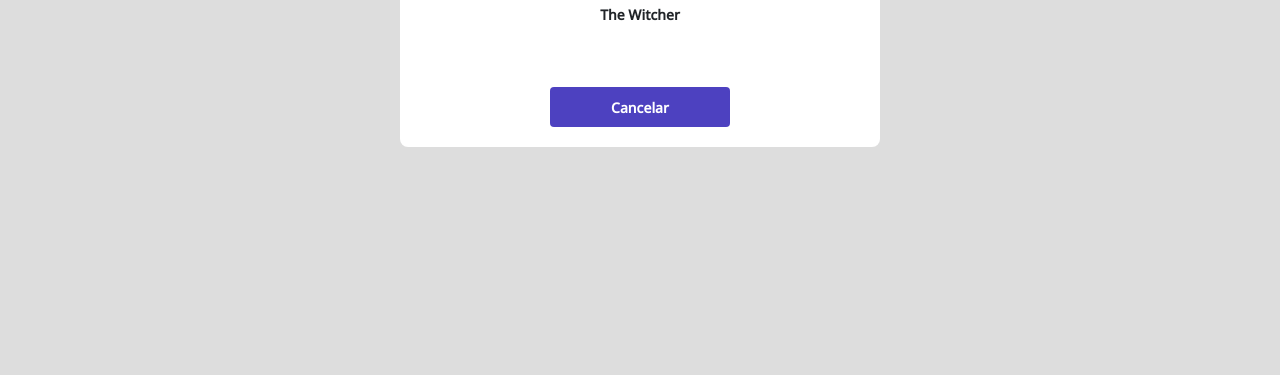
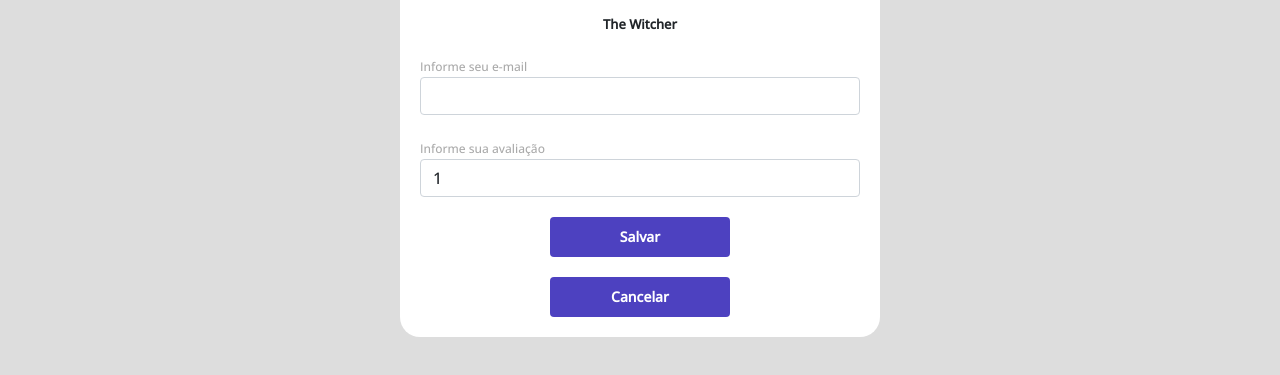
Before and after one commit to MatheussFg/dsmovie, a plain HTML site: page form.html in a window 1280 px wide. Shown: the part 463-838 px from the top of the page. Before the commit the page ends 800 px from the top, so only its background shows below. Drawn offline with nearby package versions, Linux system fonts and the light colour scheme.

Commit message:
Formulário PARTE 2

```diff
--- a/css/styles.css
+++ b/css/styles.css
@@ -4,6 +4,7 @@
     --text-gray: #4A4A4A;
     --color-primary: #4D41C0;
     --white: #fff;
+    --text-light-gray: #aaa;
 }
 
 * {
@@ -115,9 +116,54 @@ a:hover {
     align-items: center;
     justify-content: center;
     border-radius: 4px;
+    /*tirando a borda do botão(salvar) que é padrão*/
+    border: 0;
 }
 
 .dsmovie-form-container {
     padding: 40px 0;
     max-width: 480px;
 }
+
+.dsmovie-form-description {
+    background-color: var(--white);
+    padding: 20px;
+    display: flex;
+    flex-direction: column;
+    align-items: center;
+    /*colocando a largura do dsmovie form, no caso vamos no .dsmovie-form e colocar width:100%(largura)*/
+    border-radius: 0 0 20px 20px;
+}
+
+
+/*Parte de formulários*/
+
+.dsmovie-form {
+    width: 100%;
+}
+
+.dsmovie-form-description h3 {
+    font-size: 13px;
+    font-weight: 700;
+    margin-bottom: 20px;
+}
+
+.dsmovie-form-group {
+    margin-bottom: 20px;
+}
+
+.dsmovie-form-group label {
+    font-size: 12px;
+    color: var(--text-light-gray);
+}
+
+
+/*espaçando os botões de salvar e cancelar*/
+
+.dsmovie-form-btn-container {
+    height: 100px;
+    display: flex;
+    flex-direction: column;
+    align-items: center;
+    justify-content: space-between;
+}
--- a/form.html
+++ b/form.html
@@ -31,9 +31,34 @@
                 <div>
                     <div class="dsmovie-card">
                         <img src="https://www.themoviedb.org/t/p/w533_and_h300_bestv2/jBJWaqoSCiARWtfV0GlqHrcdidd.jpg" alt="The Witcher">
-                        <div class="dsmovie-card-description">
+                        <div class="dsmovie-form-description">
                             <h3>The Witcher</h3>
-                            <a class="dsmovie-btn" href="index.html">Cancelar</a>
+                            <form class="dsmovie-form">
+                                <div class="form-group dsmovie-form-group">
+                                    <label for="email">Informe seu e-mail</label>
+                                    <input class="form-control" type="email" id="email">
+
+                                </div>
+                                <div class="form-group dsmovie-form-group">
+                                    <label for="score">Informe sua avaliação</label>
+                                    <select class="form-control" name="score" id="score">
+                                        <option value="1">1</option>
+                                        <option value="2">2</option>
+                                        <option value="3">3</option>
+                                        <option value="4">4</option>
+                                        <option value="5">5</option>
+
+                                    </select>
+
+                                </div>
+                                <div class="dsmovie-form-btn-container">
+                                    <button class="dsmovie-btn" type="submit">Salvar</button>
+                                    <a class="dsmovie-btn" href="index.html">Cancelar</a>
+                                </div>
+
+                            </form>
+
+
                         </div>
                     </div>
         </section>
```
